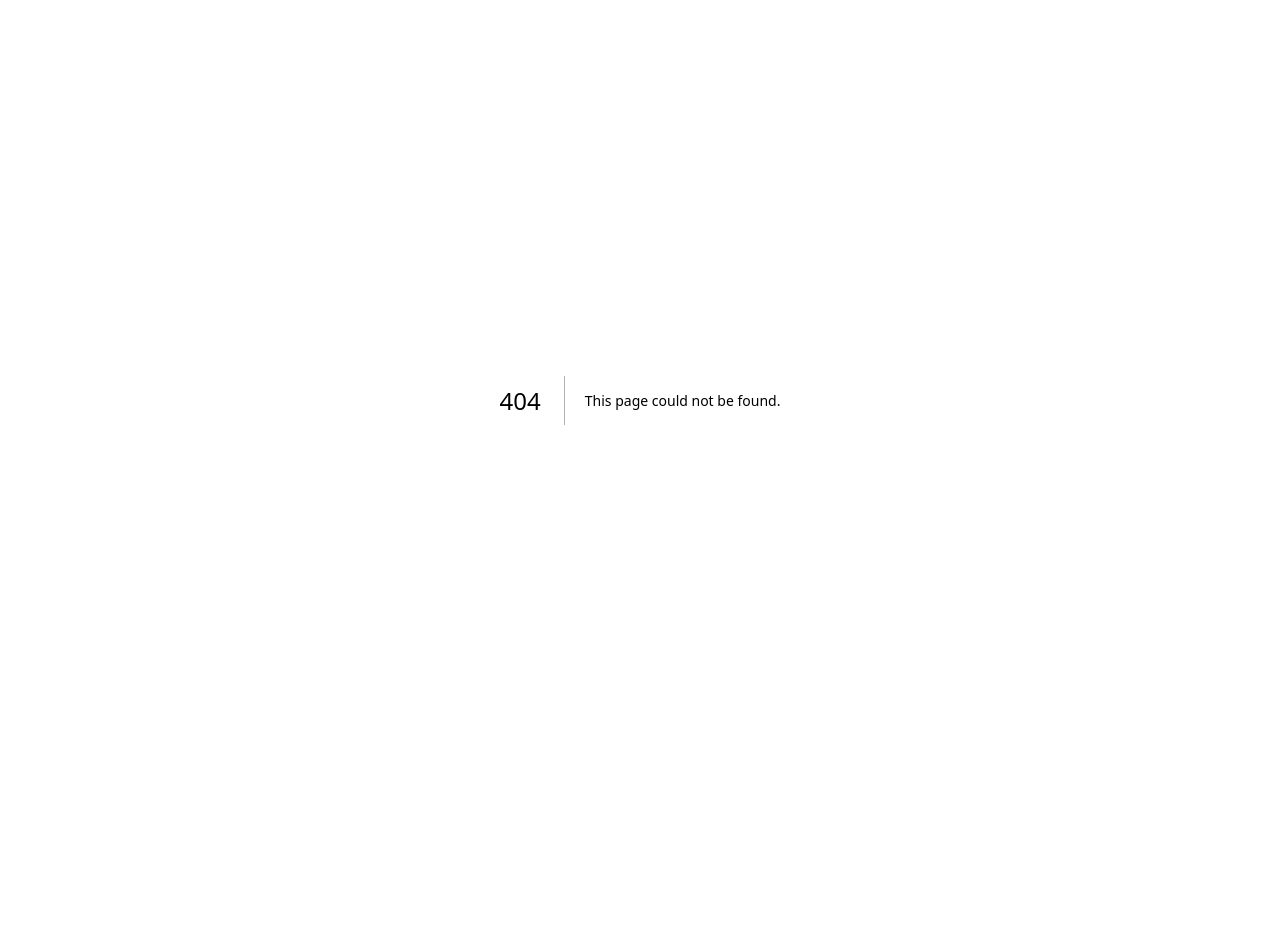
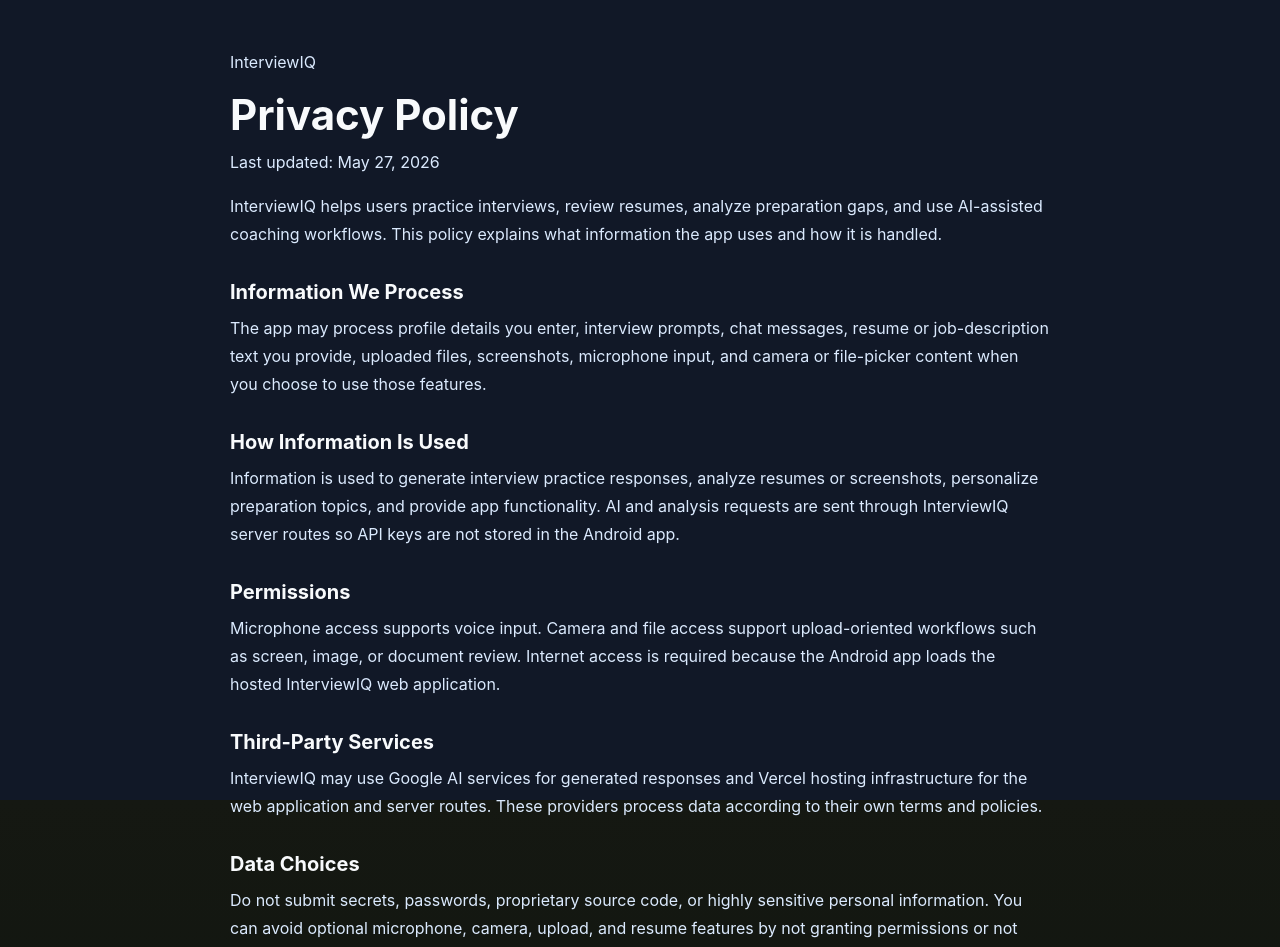
Before and after one commit to sagarkrris/shadowui, a Next.js app: page /privacy in a window 1280 px wide. Before the commit this address had no page. Shown: the top 947 px of the page. Before the commit the page ends 800 px from the top, so only its background shows below. Built offline with nearby package versions, Linux system fonts and the light colour scheme.

Commit message:
feat: add Privacy Policy page and corresponding styles; update Android build configuration for keystore management

```diff
--- /dev/null
+++ b/pages/privacy.js
@@ -0,0 +1,64 @@
+export default function PrivacyPolicy() {
+  return (
+    <main className="privacyPage">
+      <section className="privacyShell">
+        <p className="privacyEyebrow">InterviewIQ</p>
+        <h1>Privacy Policy</h1>
+        <p className="privacyUpdated">Last updated: May 27, 2026</p>
+
+        <p>
+          InterviewIQ helps users practice interviews, review resumes, analyze
+          preparation gaps, and use AI-assisted coaching workflows. This policy
+          explains what information the app uses and how it is handled.
+        </p>
+
+        <h2>Information We Process</h2>
+        <p>
+          The app may process profile details you enter, interview prompts,
+          chat messages, resume or job-description text you provide, uploaded
+          files, screenshots, microphone input, and camera or file-picker
+          content when you choose to use those features.
+        </p>
+
+        <h2>How Information Is Used</h2>
+        <p>
+          Information is used to generate interview practice responses, analyze
+          resumes or screenshots, personalize preparation topics, and provide
+          app functionality. AI and analysis requests are sent through
+          InterviewIQ server routes so API keys are not stored in the Android
+          app.
+        </p>
+
+        <h2>Permissions</h2>
+        <p>
+          Microphone access supports voice input. Camera and file access support
+          upload-oriented workflows such as screen, image, or document review.
+          Internet access is required because the Android app loads the hosted
+          InterviewIQ web application.
+        </p>
+
+        <h2>Third-Party Services</h2>
+        <p>
+          InterviewIQ may use Google AI services for generated responses and
+          Vercel hosting infrastructure for the web application and server
+          routes. These providers process data according to their own terms and
+          policies.
+        </p>
+
+        <h2>Data Choices</h2>
+        <p>
+          Do not submit secrets, passwords, proprietary source code, or highly
+          sensitive personal information. You can avoid optional microphone,
+          camera, upload, and resume features by not granting permissions or not
+          submitting those inputs.
+        </p>
+
+        <h2>Contact</h2>
+        <p>
+          For privacy questions or deletion requests, contact the app publisher
+          through the support contact listed on the Google Play store listing.
+        </p>
+      </section>
+    </main>
+  );
+}
--- a/styles/globals.css
+++ b/styles/globals.css
@@ -249,3 +249,40 @@
     transition-duration: .01ms !important;
   }
 }
+
+.privacyPage {
+  min-height: 100vh;
+  background: #111827;
+  color: #f8fafc;
+  padding: 48px 18px;
+}
+
+.privacyShell {
+  width: min(820px, 100%);
+  margin: 0 auto;
+}
+
+.privacyEyebrow,
+.privacyUpdated {
+  color: #93c5fd;
+  font-size: 14px;
+  margin: 0 0 10px;
+}
+
+.privacyPage h1 {
+  font-size: 42px;
+  line-height: 1.1;
+  margin: 0 0 10px;
+}
+
+.privacyPage h2 {
+  font-size: 20px;
+  margin: 32px 0 10px;
+}
+
+.privacyPage p {
+  color: #dbeafe;
+  font-size: 16px;
+  line-height: 1.75;
+  margin: 0 0 16px;
+}
```
Also changed, not shown: 2 other files (tests, documents, lock files or other folders).
